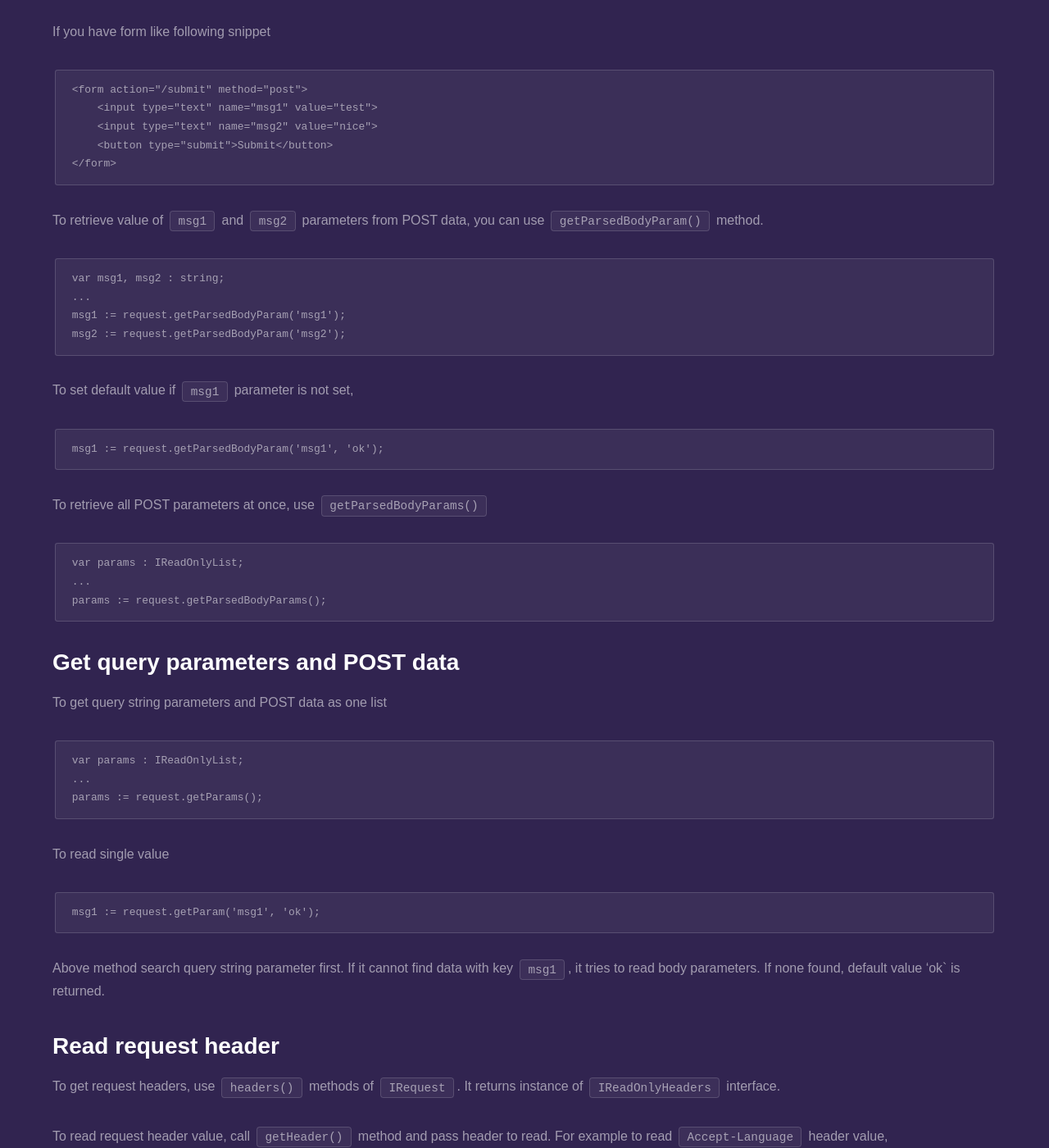
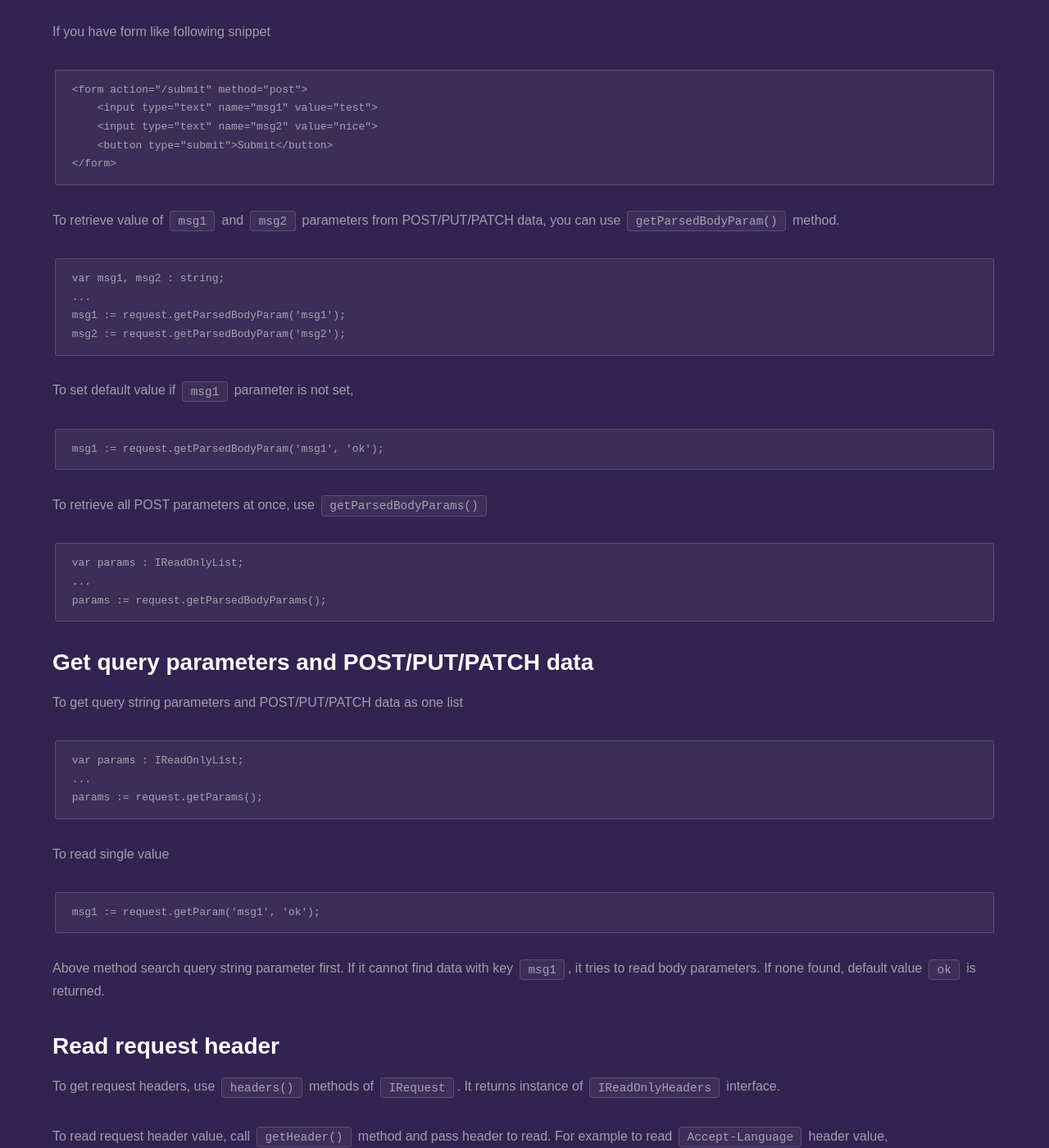
Before and after one commit to fanoframework/fanoframework.github.io, a Jekyll site: the page built from working-with-request/index.md, in a window 1280 px wide and 1400 px high, scrolled down 1826 px. Shown: the whole window at 82% size. Built offline with Jekyll 4.4.1, drawn with Linux system fonts in a browser that asks for light colours; our own code applies the rules of GitHub Pages for plain Markdown files; some of the changed text lies outside the part shown.

Commit message:
improve request documentation content

````diff
--- a/working-with-request/index.md
+++ b/working-with-request/index.md
@@ -69,7 +69,7 @@ var cookies : IReadOnlyList;
 cookies := request.getCookieParams();
 ```
 
-## Get POST data
+## Get POST/PUT/PATCH data
 
 If you have form like following snippet
 
@@ -81,7 +81,7 @@ If you have form like following snippet
 </form>
 ```
 
-To retrieve value of `msg1` and `msg2` parameters from POST data, you can use `getParsedBodyParam()` method.
+To retrieve value of `msg1` and `msg2` parameters from POST/PUT/PATCH data, you can use `getParsedBodyParam()` method.
 
 ```
 var msg1, msg2 : string;
@@ -104,9 +104,9 @@ var params : IReadOnlyList;
 params := request.getParsedBodyParams();
 ```
 
-## Get query parameters and POST data
+## Get query parameters and POST/PUT/PATCH data
 
-To get query string parameters and POST data as one list
+To get query string parameters and POST/PUT/PATCH data as one list
 
 ```
 var params : IReadOnlyList;
@@ -120,7 +120,7 @@ To read single value
 msg1 := request.getParam('msg1', 'ok');
 ```
 
-Above method search query string parameter first. If it cannot find data with key `msg1`, it tries to read body parameters. If none found, default value 'ok` is returned.
+Above method search query string parameter first. If it cannot find data with key `msg1`, it tries to read body parameters. If none found, default value `ok` is returned.
 
 ## Read request header
 
````
Also changed, not shown: handling-file-upload/index.md (+2 -10 lines).
